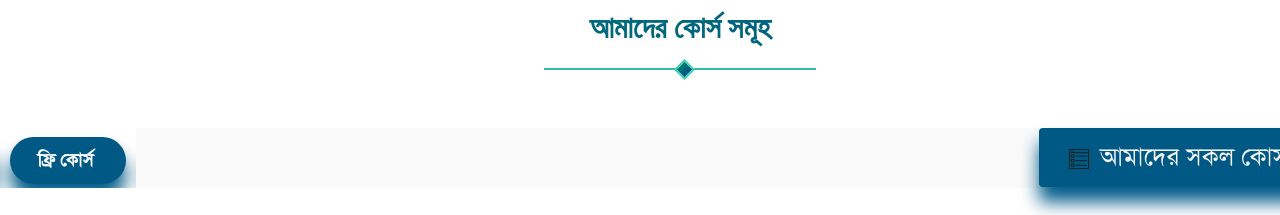
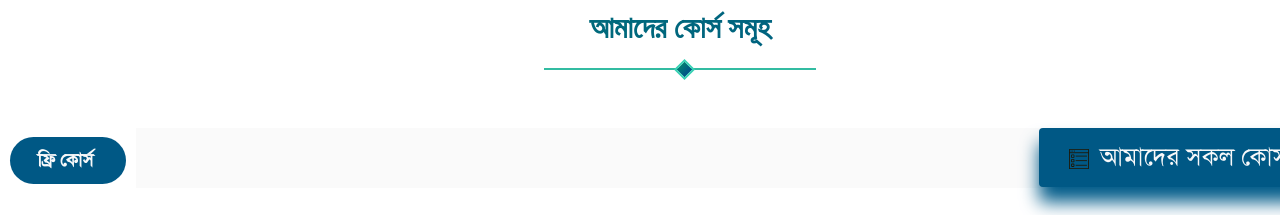
Before and after one commit to hfaridurrahman/Project_02, a plain HTML site: page index.html in a window 1280 px wide. Shown: the part 880-1095 px from the top of the page. Drawn offline with nearby package versions, Linux system fonts and the light colour scheme.

Commit message:
Update style.css

```diff
--- a/Css/style.css
+++ b/Css/style.css
@@ -658,8 +658,8 @@ hr.center-diamond:before {
   outline: none;
   background-color: #005885;
   color: #f8f9fa;
-  box-shadow: 0px 15px 18px  rgb(0 91 137);
-  -webkit-box-shadow: 0px 15px 18px  rgb(0 91 137);
+/*   box-shadow: 0px 15px 18px  rgb(0 91 137);
+  -webkit-box-shadow: 0px 15px 18px  rgb(0 91 137); */
   /* box-shadow: 0px 15px 18px  rgb(0 91 137);
   -webkit-box-shadow: 0px 15px 18px  rgb(0 91 137);
  */
```
